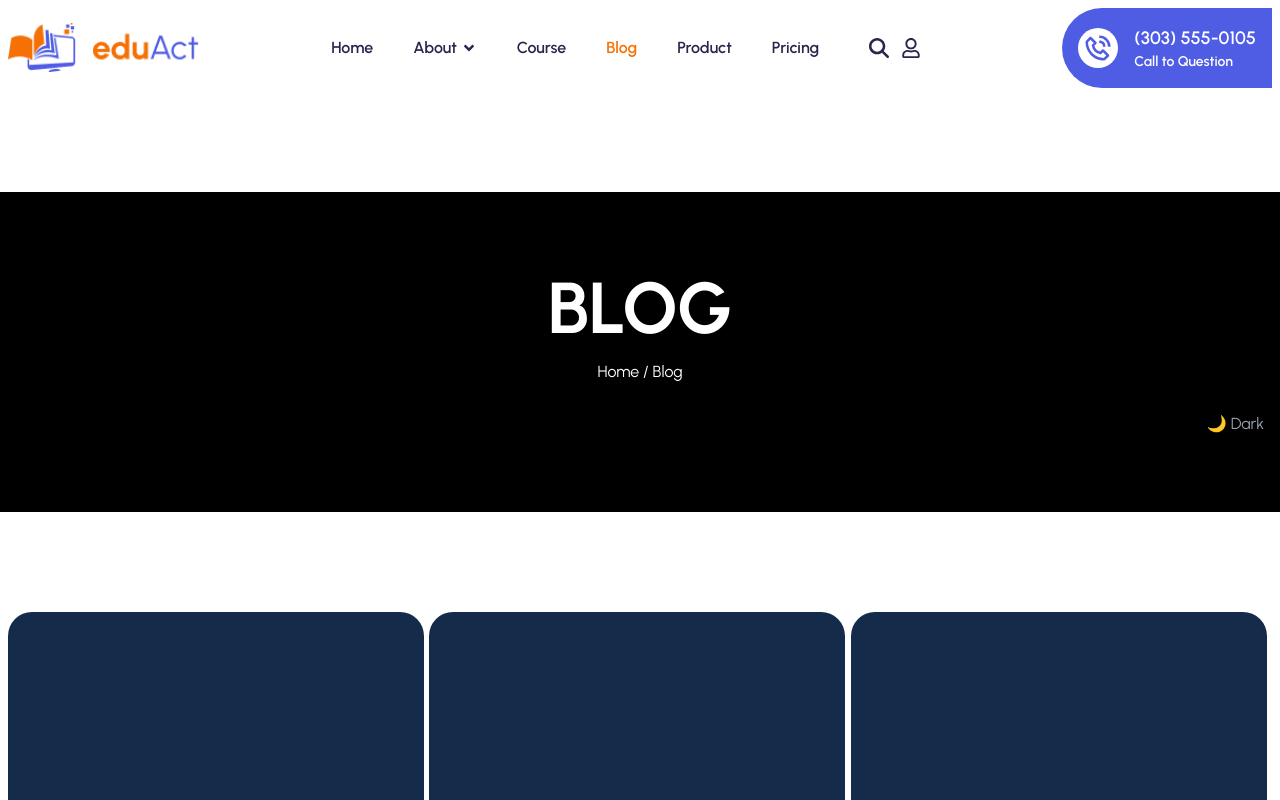
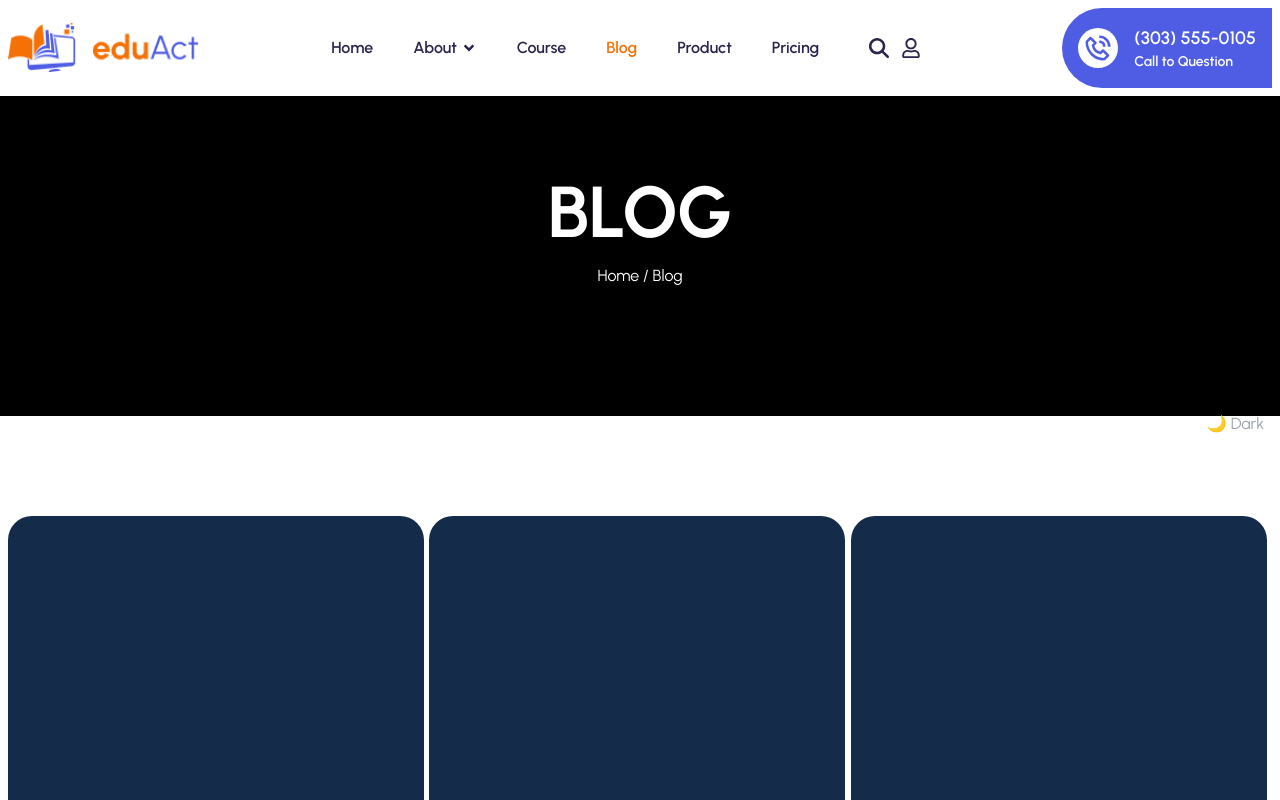
Before and after one commit to Mohammad-Nadil/ebt-eduact, a React (Vite) app: page /blog in a window 1280 px wide. Shown: the top 800 px of the page. Built offline with nearby package versions, Linux system fonts and the light colour scheme.

Commit message:
refactor: remove unnecessary white space div from Blog component

```diff
--- a/src/pages/Blog.jsx
+++ b/src/pages/Blog.jsx
@@ -9,9 +9,6 @@ import Card from "../components/card";
 const Blog = () => {
   return (
     <div>
-
-      <div className="bg-white h-24"></div>
-
       {/* Banner */}
       <div className="bg-black pt-20 pb-32">
         <Container>
```
